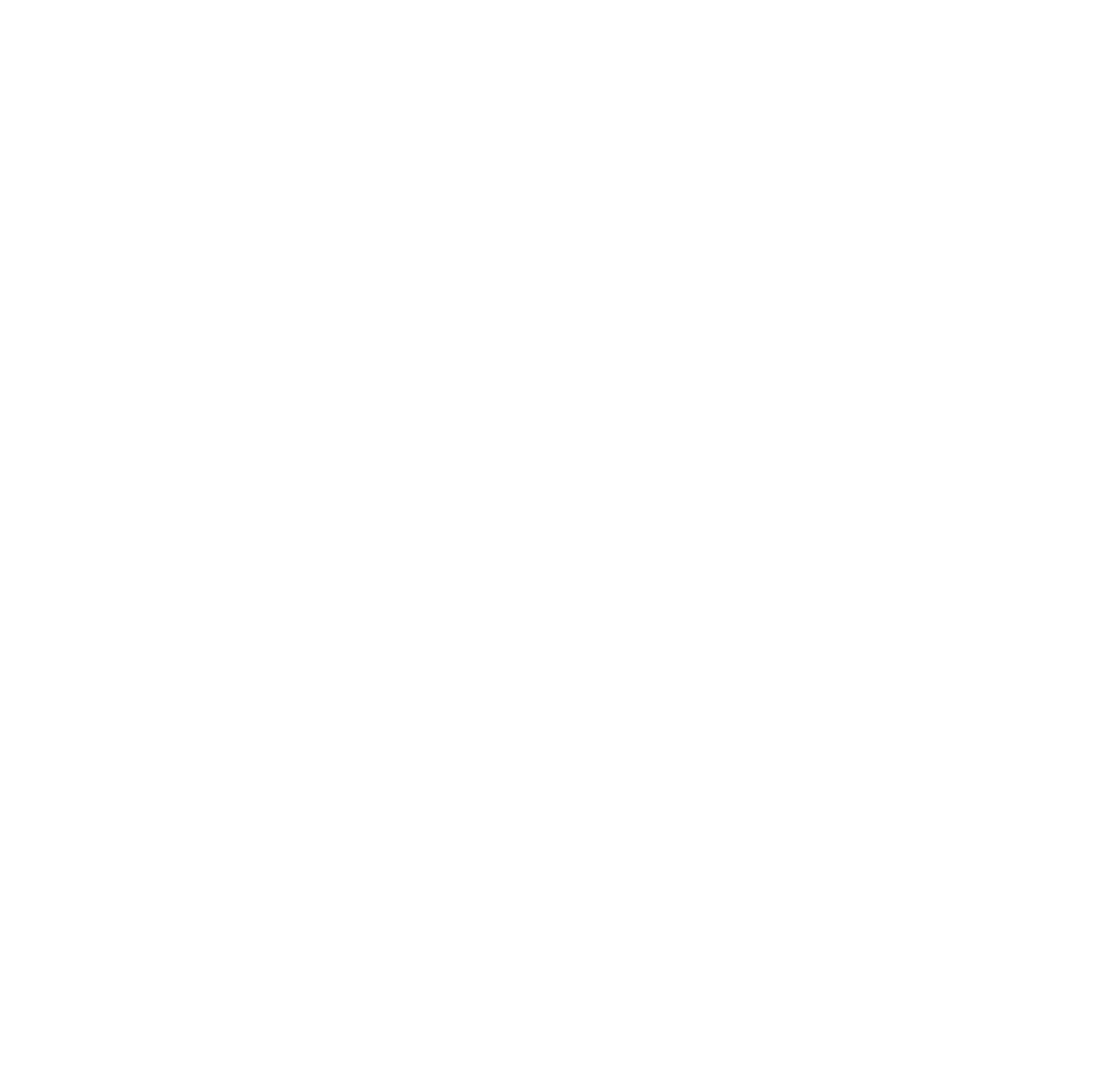
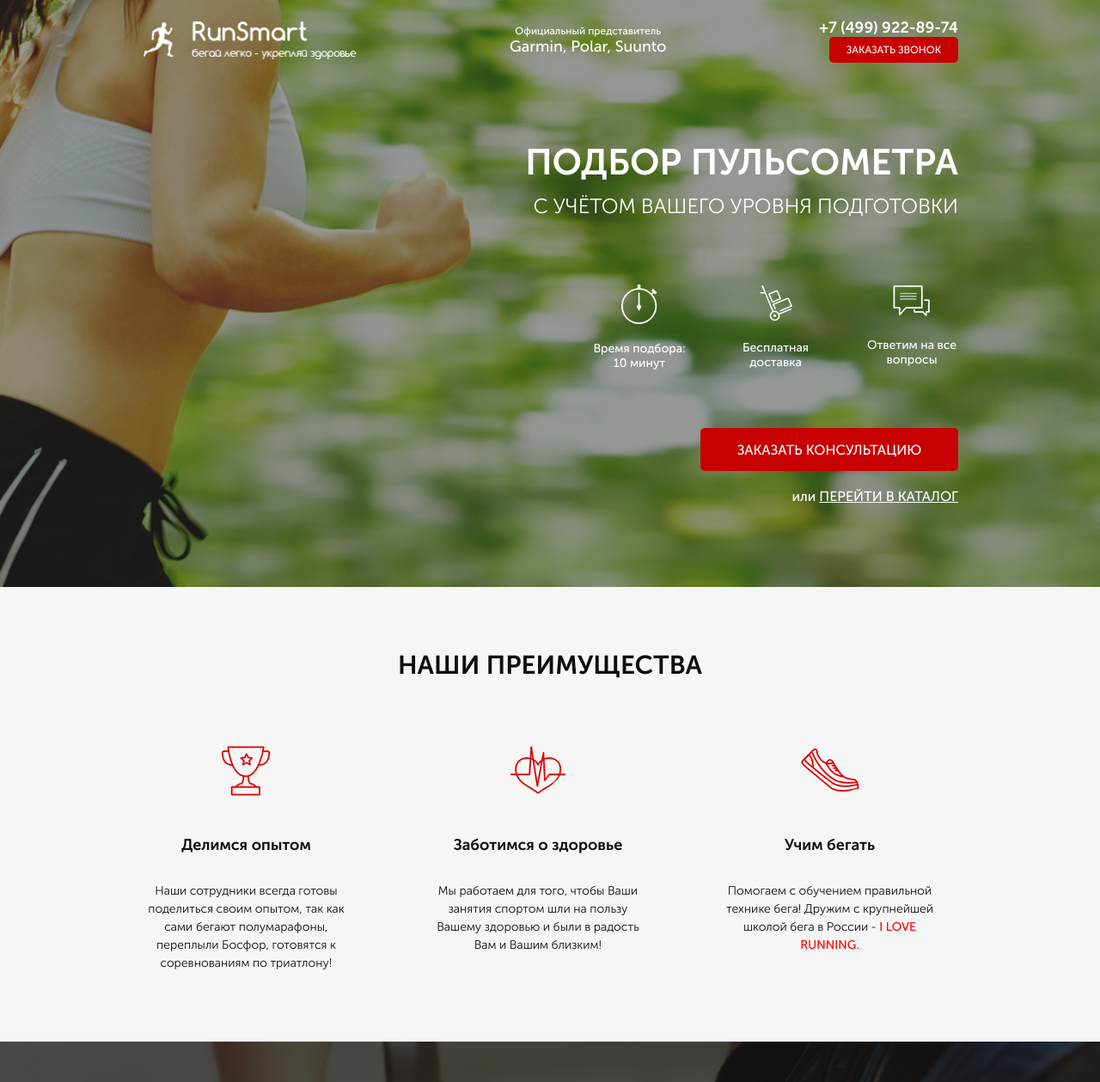
Before and after one commit to vladmknk/pulsewebsite, a website: page src/index.html in a window 1280 px wide. Shown: the top 1259 px of the page at 86% size. Before the commit the page ends 800 px from the top, so only its background shows below. Drawn offline with Linux system fonts and the light colour scheme.

Commit message:
adaptation+3

```diff
--- a/gulpfile.js
+++ b/gulpfile.js
@@ -17,7 +17,7 @@ gulp.task('server', function() {
 });
 
 gulp.task('styles', function() {
-    return gulp.src("src/sass/*.+(scss|sass)")
+    return gulp.src("src/sass/**/*.+(scss|sass)")
         .pipe(sass({outputStyle: 'compressed'}).on('error', sass.logError))
         .pipe(rename({suffix: '.min', prefix: ''}))
         .pipe(autoprefixer())
@@ -27,7 +27,7 @@ gulp.task('styles', function() {
 });
 
 gulp.task('watch', function() {
-    gulp.watch("src/sass/*.+(scss|sass)", gulp.parallel('styles'));
+    gulp.watch("src/sass/**/*.+(scss|sass)", gulp.parallel('styles'));
 });
 
 gulp.task('default', gulp.parallel('watch', 'server', 'styles'));
--- a/src/index.html
+++ b/src/index.html
@@ -10,6 +10,106 @@
 	<link rel="stylesheet" href="css/style.min.css">
 </head>
 <body>
+	<div class="promo">
+		<div class="container">
+			<header class="header">
+				<a href="#" class="header__logo">
+					<img src="/icons/logo.png" alt="logo">
+				</a>
+				<div class="header__official">
+					Официальный представитель
+					<span>Garmin, Polar, Suunto</span>
+				</div>
+				<div class="header__contacts">
+					<a href="tel:+74999228974" class="header__phone">+7 (499) 922-89-74</a>
+					<button class="button">заказать звонок</button>
+				</div>
+			</header>
+			<div class="promo__wrapper">
+				<h1 class="promo__header">Подбор пульсометра</h1>
+				<h2 class="promo__subheader">с учётом Вашего уровня подготовки</h2>
+				<div class="promo__icons">
+					<div class="promo__icon">
+						<img src="/icons/main_screen/timer.png" alt="timer">
+						Время подбора:
+						10 минут
+					</div>
+					<div class="promo__icon">
+						<img src="/icons/main_screen/hand-cart.png" alt="cart">
+						Бесплатная
+						доставка
+					</div>
+					<div class="promo__icon">
+						<img src="/icons/main_screen/messages.png" alt="messages">
+						Ответим
+						на все вопросы
+					</div>
+				</div>
+				<button class="button button_main">заказать кОНСУЛЬТАЦИЮ</button>
+				<div class="promo__link">
+					или
+					<a href="#">ПЕРЕЙТИ В КАТАЛОГ</a>
+				</div>
+			</div>
+		</div>
+	</div>
+	<div class="advantage">
+		<div class="container">
+			<div class="advantage__wrapper">
+				<div class="advantage__header">
+					НАШИ ПРЕИМУЩЕСТВА
+				</div>
+				<div class="advantage__icons">
+					<div class="advantage__icon">
+						<img src="/icons/advantages/cup.png" alt="cup">
+						<div class="advantage__header advantage__blockheader">Делимся опытом</div>
+						<div class="advantage__texts">
+						Наши сотрудники всегда готовы поделиться своим опытом,
+							так как сами бегают полумарафоны, переплыли Босфор, готовятся к соревнованиям по триатлону!
+						</div>
+					</div>
+					<div class="advantage__icon">
+						<img src="/icons/advantages/heart.png" alt="heart">
+						<div class="advantage__header advantage__blockheader">Заботимся о здоровье</div>
+						<div class="advantage__texts">
+							Мы работаем для того,
+								чтобы Ваши занятия спортом шли на пользу Вашему здоровью и были в радость Вам и Вашим близким!
 
+						</div>
+					</div>
+					<div class="advantage__icon">
+						<img src="/icons/advantages/shoe.png" alt="shoe">
+						<div class="advantage__header advantage__blockheader">Учим бегать</div>
+						<div class="advantage__texts">
+							Помогаем с обучением
+								правильной технике бега!
+								Дружим с крупнейшей школой бега в России - <a href="#">I LOVE RUNNING.</a>
+
+						</div>
+					</div>
+				</div>
+			</div>
+		</div>
+	</div>
+	<div class="consultation">
+		<div class="container">
+			<h2 class="title title_left">
+				Получите бесплатную консультацию<br>
+				по подбору пульсометра
+			</h2>
+			<div class="consultation__desc">
+				Просто заполните форму заявки<br>
+				и мы перезвоним вам в течении 10 минут
+			</div>
+			<form class="feed-form" action="#">
+				<input name="name" required placeholder="Ваше имя" type="text">
+				<input name="phone" required placeholder="Ваш телефон" type="number">
+				<input name="email" required placeholder="Ваш E-mail" type="email">
+
+				<button class="button button_submit">заказать консультацию</button>
+			</form>
+		</div>
+	</div>
+	<script src="js/script.js"></script>
 </body>
 </html>
--- a/src/sass/style.scss
+++ b/src/sass/style.scss
@@ -2,3 +2,14 @@
 * {
     font-family: 'Museo Sans Cyrl', sans-serif;
 }
+.container {
+    max-width: 950px;
+    margin: 0 auto;
+}
+@import "blocks/promo";
+@import "blocks/header";
+@import "blocks/buttons";
+@import "blocks/advantage";
+@import "blocks/consultation";
+@import "blocks/form";
+@import "media";
```
Also changed, not shown: src/css/style.min.css. Lines whose indentation alone changed are shown as unchanged.
